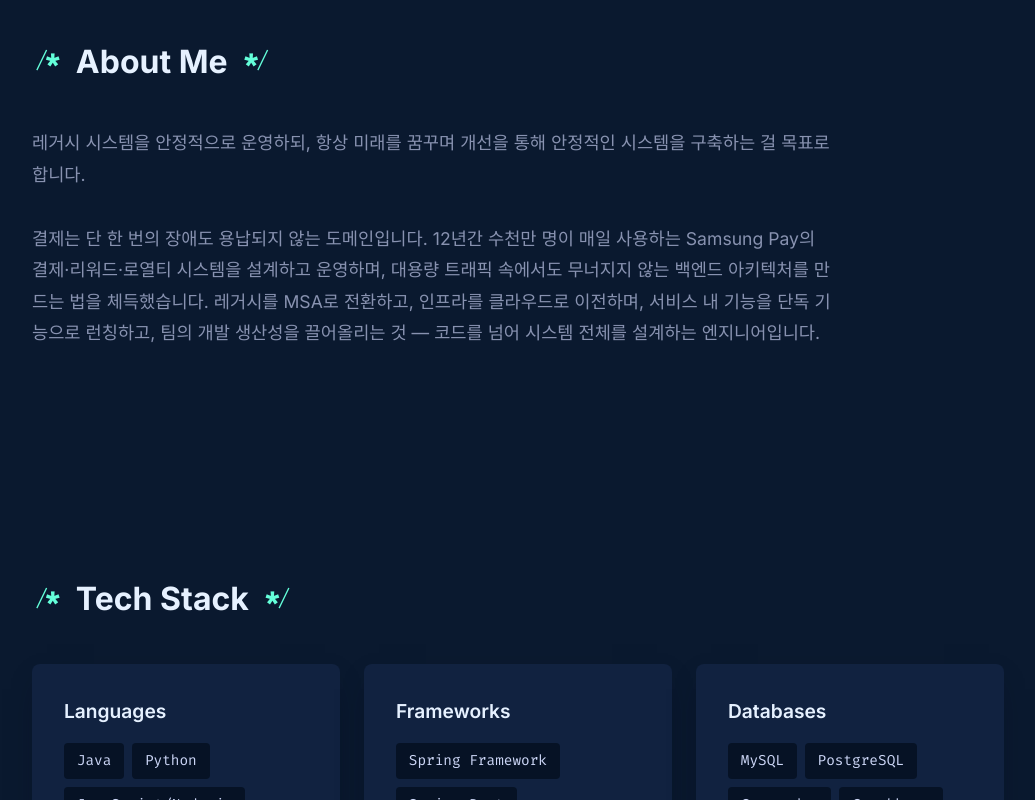
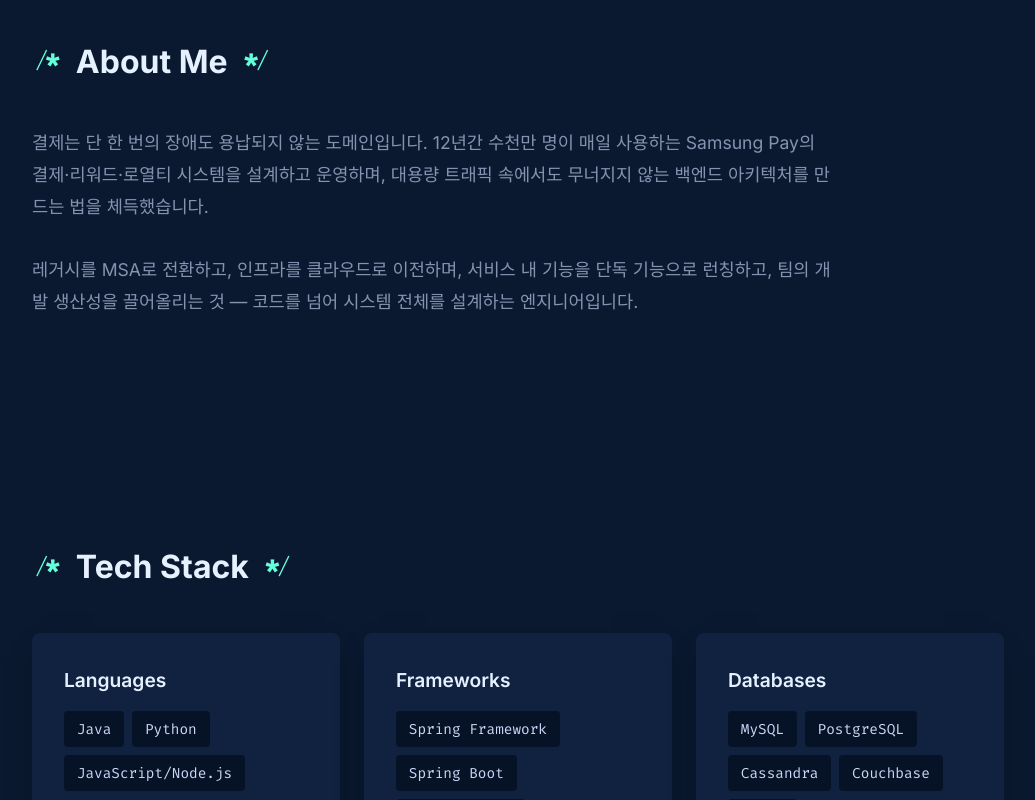
Before and after one commit to minkyunkim-kor/portfolio, a React (Vite) app: page / in a window 1280 px wide. Shown: the part 860-1660 px from the top of the page, without its empty margins (122-1157 px from the left). Built offline with nearby package versions, Linux system fonts and the light colour scheme.

Commit message:
내용 수정

```diff
--- a/src/data.js
+++ b/src/data.js
@@ -5,8 +5,8 @@ export const data = {
     tags: ["System Architecture", "High-Traffic", "MSA", "AWS", "Modernization"],
   },
   about: {
-    philosophy: "레거시 시스템을 안정적으로 운영하되, 항상 미래를 꿈꾸며 개선을 통해 안정적인 시스템을 구축하는 걸 목표로 합니다.",
-    summary: "결제는 단 한 번의 장애도 용납되지 않는 도메인입니다. 12년간 수천만 명이 매일 사용하는 Samsung Pay의 결제·리워드·로열티 시스템을 설계하고 운영하며, 대용량 트래픽 속에서도 무너지지 않는 백엔드 아키텍처를 만드는 법을 체득했습니다. 레거시를 MSA로 전환하고, 인프라를 클라우드로 이전하며, 서비스 내 기능을 단독 기능으로 런칭하고, 팀의 개발 생산성을 끌어올리는 것 — 코드를 넘어 시스템 전체를 설계하는 엔지니어입니다."
+    philosophy: "결제는 단 한 번의 장애도 용납되지 않는 도메인입니다. 12년간 수천만 명이 매일 사용하는 Samsung Pay의 결제·리워드·로열티 시스템을 설계하고 운영하며, 대용량 트래픽 속에서도 무너지지 않는 백엔드 아키텍처를 만드는 법을 체득했습니다.",
+    summary: "레거시를 MSA로 전환하고, 인프라를 클라우드로 이전하며, 서비스 내 기능을 단독 기능으로 런칭하고, 팀의 개발 생산성을 끌어올리는 것 — 코드를 넘어 시스템 전체를 설계하는 엔지니어입니다."
   },
   techStack: {
     languages: ["Java", "Python", "JavaScript/Node.js"],
@@ -130,7 +130,7 @@ export const data = {
       title: "Code Quality 개선 및 배포 자동화 체계 주도",
       problem: "개발-테스트-배포의 전 과정이 개발자의 수동 작업(Postman 등)에 집중되어 누락 케이스가 생기며 배포 후 롤백 및 긴급 패치가 빈번하게 발생됨.",
       solution: "CI/CD 파이프라인 구축(Code Merge, Build, Test 자동화 및 Test Score 측정 자동화), 검증 환경 배포 자동화 툴 스크립트 작성 및 팀내 도입 안착.",
-      result: "배포 후 롤백 및 긴급 패치 발생 빈도 획기적 감소, 개발 테스트 생산성 증대, 서비스 전체 배포 안정성 초과 달성. 부서 내 전 프로젝트의 Code Test Coverage 80% 이상 확보."
+      result: "개발 테스트 생산성 증대, 서비스 전체 배포 안정성 증가(롤백 및 긴급 패치 발생 횟수 분기 평균 4회 -> 1회로 감소), 부서 내 전 프로젝트의 Code Test Coverage 80% 이상 확보."
     },
     {
       id: "airflow-mwaa",
```
